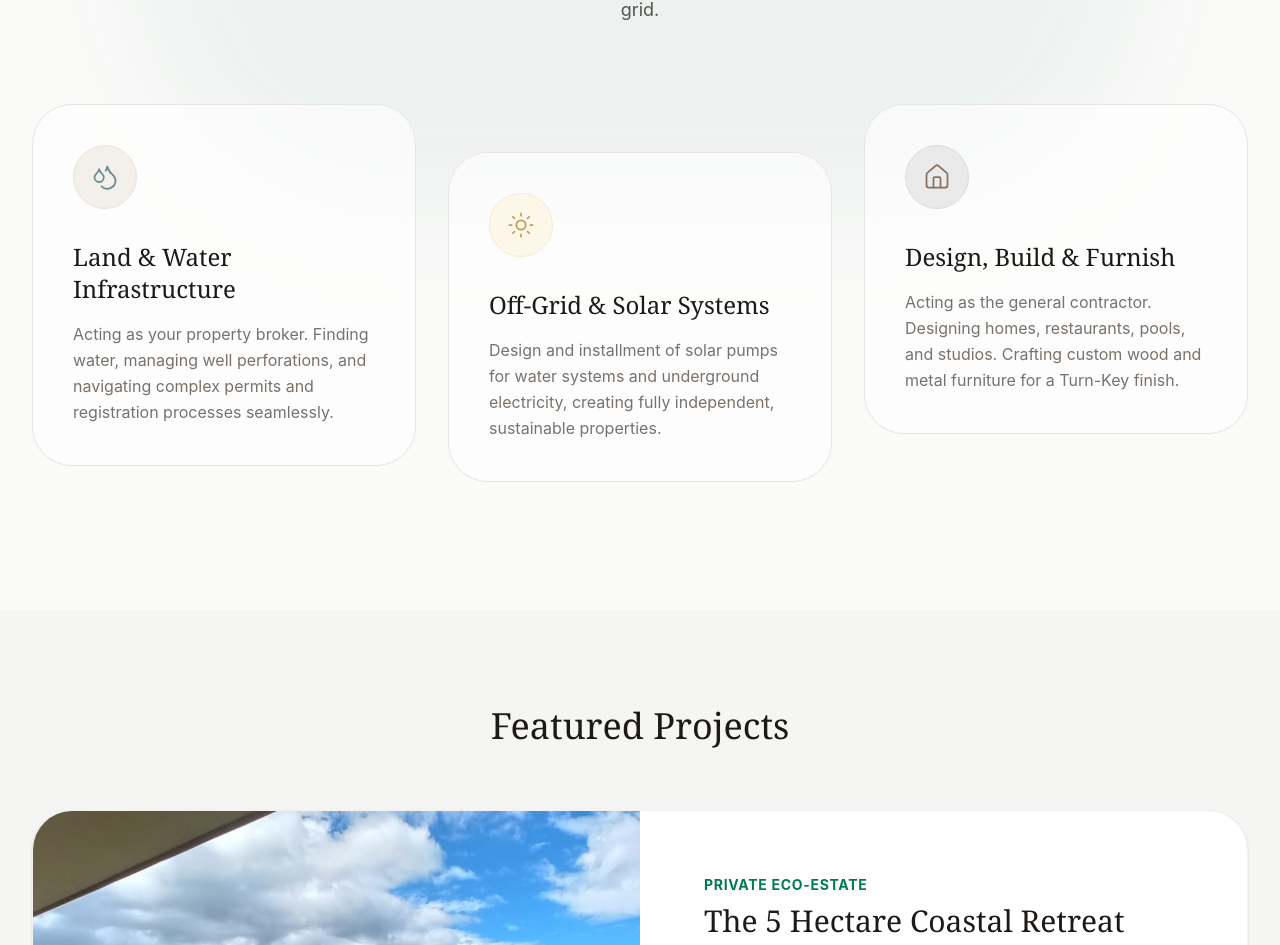
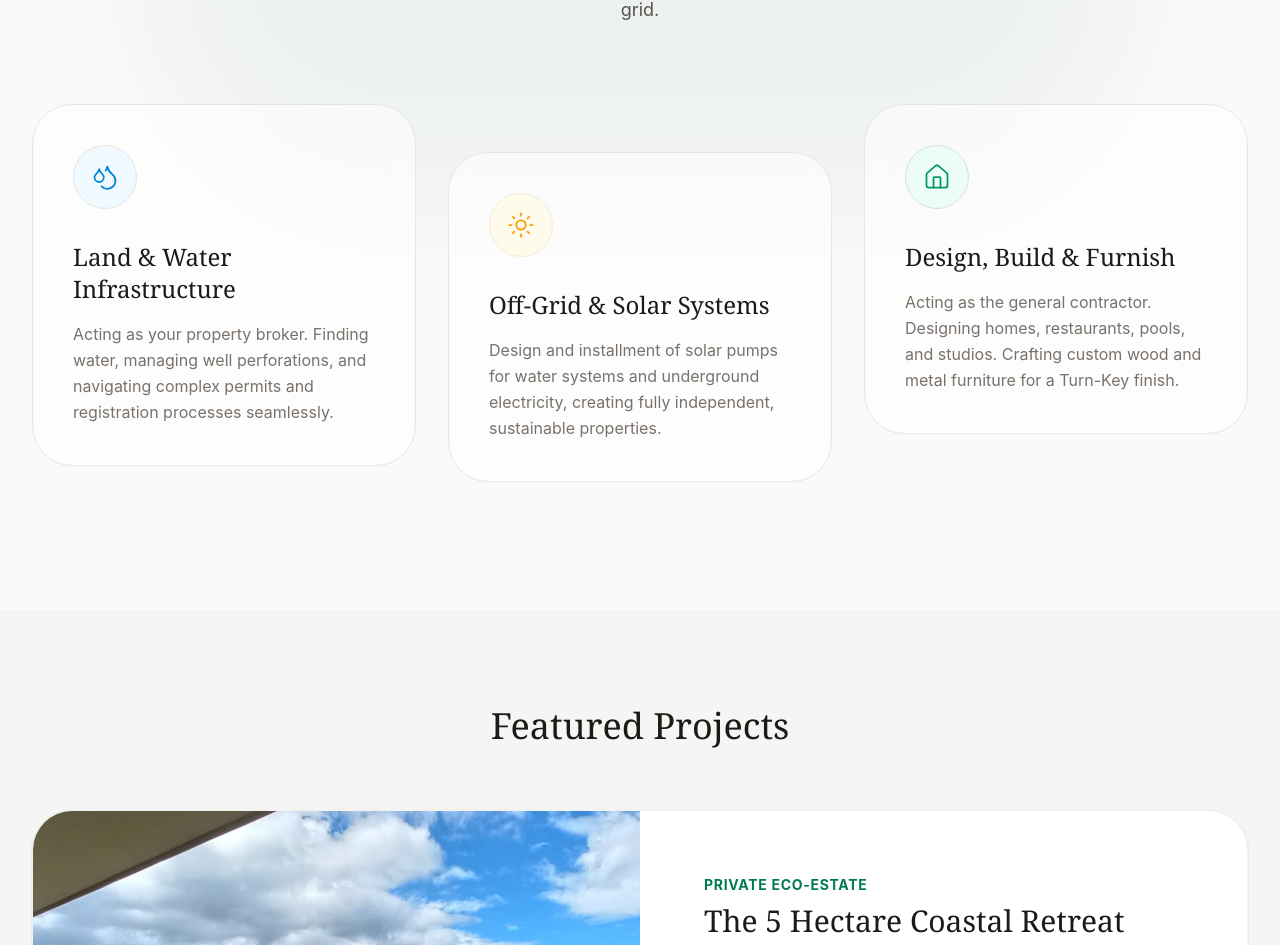
Before and after one commit to TideStay/Hen-Properties-broker, a React (Vite) app: page / in a window 1280 px wide. Shown: the part 2433-3378 px from the top of the page. Built offline with nearby package versions, Linux system fonts and the light colour scheme.

Commit message:
CARDS.COLORS.FIX

```diff
--- a/src/App.jsx
+++ b/src/App.jsx
@@ -251,9 +251,9 @@ export default function App() {
           {/* Staggered Grid Layout */}
           <div className="grid md:grid-cols-3 gap-8 items-start">
             {/* Card 1 - Land & Water */}
-            <div className="group relative bg-white/60 backdrop-blur-sm p-10 rounded-[2.5rem] border border-stone-200 hover:bg-white hover:border-[#6A8A94]/40 transition-all duration-500 hover:shadow-xl hover:shadow-[#6A8A94]/5 hover:-translate-y-2 mt-0 md:mt-0">
-              {/* Earth & Ocean Colors: Sand background + Muted Ocean Blue icon */}
-              <div className="w-16 h-16 rounded-full bg-[#F3EFEA] text-[#6A8A94] flex items-center justify-center mb-8 transition-all duration-500 border border-[#E8E2D9] group-hover:bg-[#EAE4DB] group-hover:border-[#DED6C8] group-hover:text-[#52707A]">
+            <div className="group relative bg-white/60 backdrop-blur-sm p-10 rounded-[2.5rem] border border-stone-200 hover:bg-white hover:border-[#6A8A94]/40 transition-all duration-500 hover:shadow-xl hover:shadow-[#6A8A94]/5 hover:-translate-y-2 mt-0 md:mt-0 group-hover:border-stone-300/80">
+              {/* New: Fresh Sky icon colors */}
+              <div className="w-16 h-16 rounded-full bg-sky-50 text-sky-600 flex items-center justify-center mb-8 transition-all duration-500 border border-[#E8E2D9] group-hover:bg-sky-100 group-hover:border-[#DED6C8] group-hover:text-sky-700">
                 <Droplets size={28} className="group-hover:scale-110 transition-transform duration-500 stroke-[1.5]" />
               </div>
               <h4 className="text-2xl font-serif text-stone-900 mb-4 transition-colors duration-500">Land & Water Infrastructure</h4>
@@ -262,9 +262,9 @@ export default function App() {
               </p>
             </div>
             {/* Card 2 - Solar - Staggered slightly down */}
-            <div className="group relative bg-white/60 backdrop-blur-sm p-10 rounded-[2.5rem] border border-stone-200 hover:bg-white hover:border-[#C49B55]/40 transition-all duration-500 hover:shadow-xl hover:shadow-[#C49B55]/5 hover:-translate-y-2 mt-0 md:mt-12">
-              {/* Solar Colors: Soft Sun background + Muted Gold icon */}
-              <div className="w-16 h-16 rounded-full bg-[#FCF7E8] text-[#C49B55] flex items-center justify-center mb-8 transition-all duration-500 border border-[#F2EBD1] group-hover:bg-[#F5ECD5] group-hover:border-[#E8DAB9] group-hover:text-[#A88344]">
+            <div className="group relative bg-white/60 backdrop-blur-sm p-10 rounded-[2.5rem] border border-stone-200 hover:bg-white hover:border-[#C49B55]/40 transition-all duration-500 hover:shadow-xl hover:shadow-[#C49B55]/5 hover:-translate-y-2 mt-0 md:mt-12 group-hover:border-stone-300/80">
+              {/* New: Warm Amber icon colors */}
+              <div className="w-16 h-16 rounded-full bg-amber-50 text-amber-500 flex items-center justify-center mb-8 transition-all duration-500 border border-[#F2EBD1] group-hover:bg-amber-100 group-hover:border-[#E8DAB9] group-hover:text-amber-600">
                 <Sun size={28} className="group-hover:scale-110 transition-transform duration-500 stroke-[1.5]" />
               </div>
               <h4 className="text-2xl font-serif text-stone-900 mb-4 transition-colors duration-500">Off-Grid & Solar Systems</h4>
@@ -273,9 +273,9 @@ export default function App() {
               </p>
             </div>
             {/* Card 3 - Build & Furnish */}
-            <div className="group relative bg-white/60 backdrop-blur-sm p-10 rounded-[2.5rem] border border-stone-200 hover:bg-white hover:border-[#857061]/40 transition-all duration-500 hover:shadow-xl hover:shadow-[#857061]/5 hover:-translate-y-2 mt-0 md:mt-0">
-              {/* Architecture Colors: Concrete background + Walnut Wood icon */}
-              <div className="w-16 h-16 rounded-full bg-[#EAEAEA] text-[#857061] flex items-center justify-center mb-8 transition-all duration-500 border border-[#DCDCDC] group-hover:bg-[#DCDCDC] group-hover:border-[#CFCFCF] group-hover:text-[#6B5A4D]">
+            <div className="group relative bg-white/60 backdrop-blur-sm p-10 rounded-[2.5rem] border border-stone-200 hover:bg-white hover:border-[#857061]/40 transition-all duration-500 hover:shadow-xl hover:shadow-[#857061]/5 hover:-translate-y-2 mt-0 md:mt-0 group-hover:border-stone-300/80">
+              {/* New: Fresh Emerald icon colors */}
+              <div className="w-16 h-16 rounded-full bg-emerald-50 text-emerald-600 flex items-center justify-center mb-8 transition-all duration-500 border border-[#DCDCDC] group-hover:bg-emerald-100 group-hover:border-[#CFCFCF] group-hover:text-emerald-700">
                 <Home size={28} className="group-hover:scale-110 transition-transform duration-500 stroke-[1.5]" />
               </div>
               <h4 className="text-2xl font-serif text-stone-900 mb-4 transition-colors duration-500">Design, Build & Furnish</h4>
@@ -285,6 +285,7 @@ export default function App() {
             </div>
           </div>
         </div>
+
       </section>
       {/* Case Studies Section */}
       <section id="projects" className="py-24 bg-stone-100">
```
